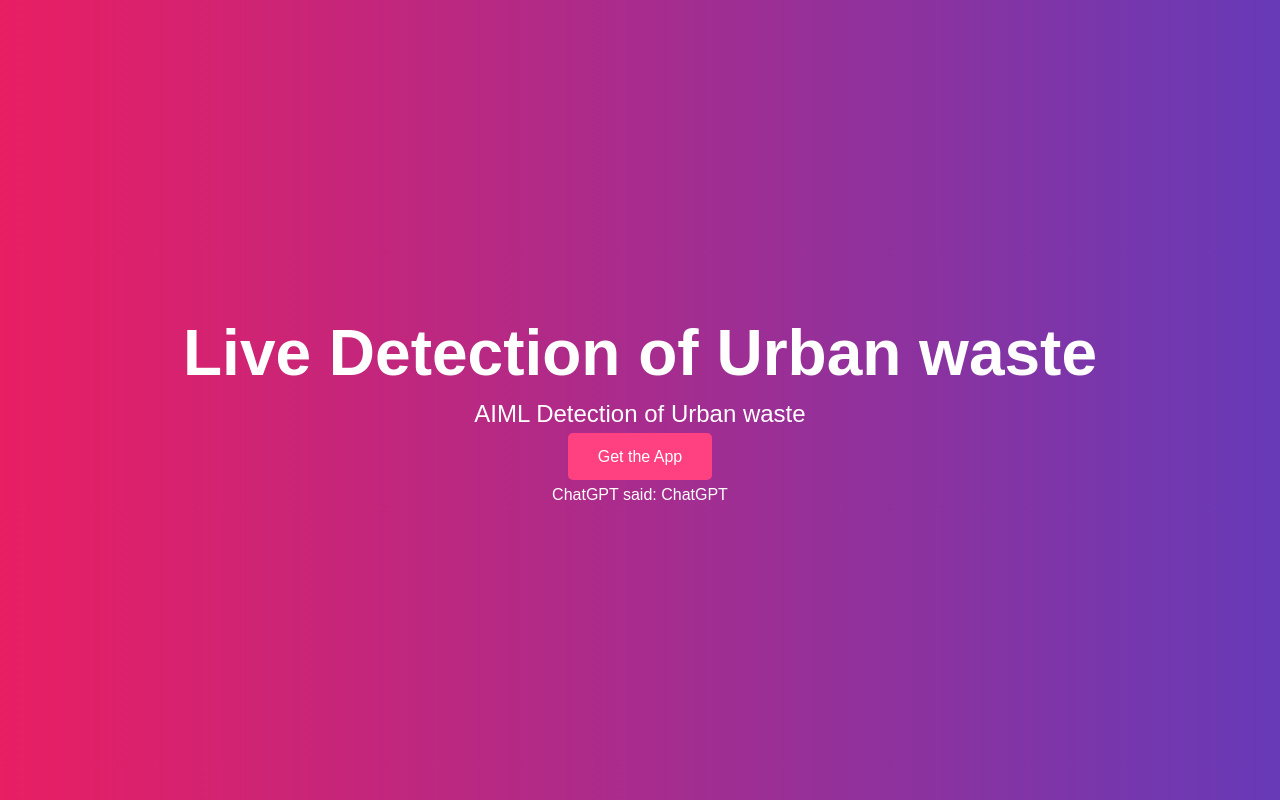
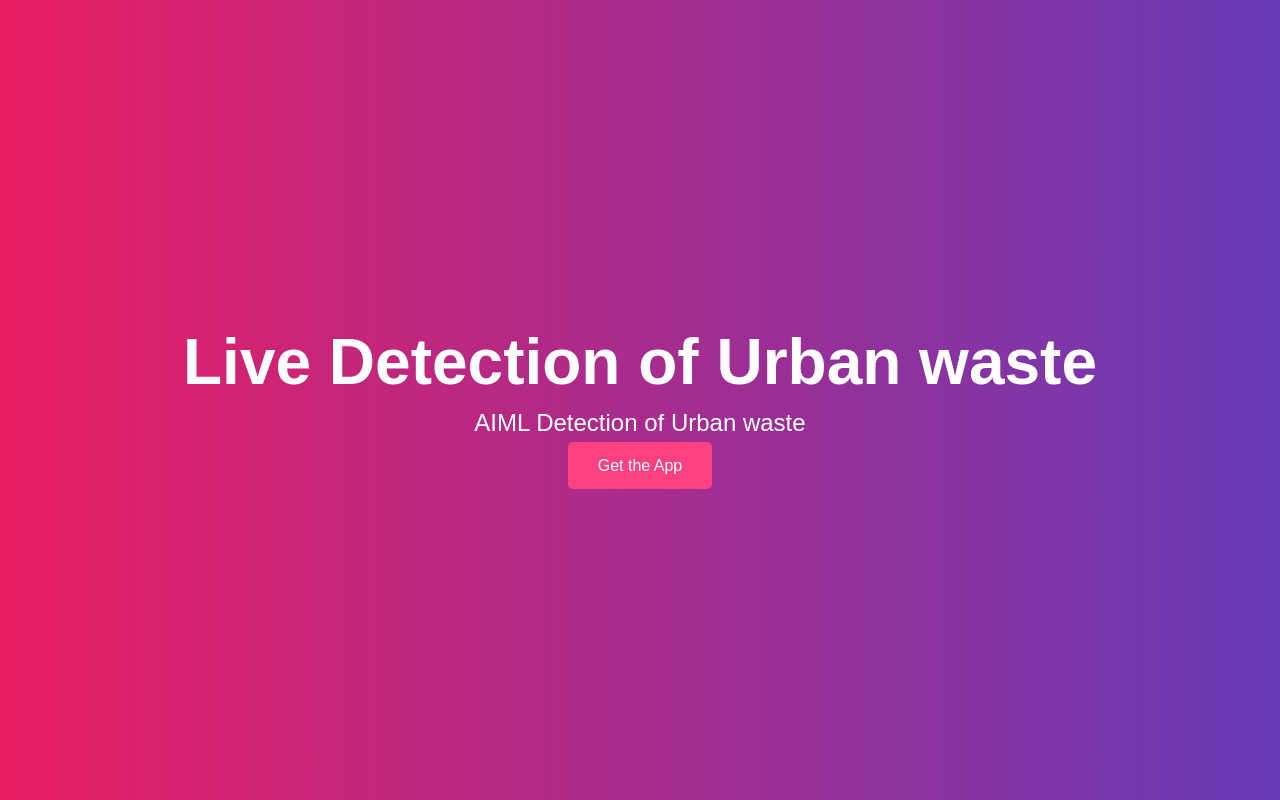
Before and after one commit to udhaya-2024/urban-waste, a Flask app: page / in a window 1280 px wide. Run offline with Flask 3, Linux system fonts and the light colour scheme.

Commit message:
Update index.html

```diff
--- a/templates/index.html
+++ b/templates/index.html
@@ -218,6 +218,3 @@
     </script>
 </body>
 </html>
-
-ChatGPT said:
-ChatGPT
```
